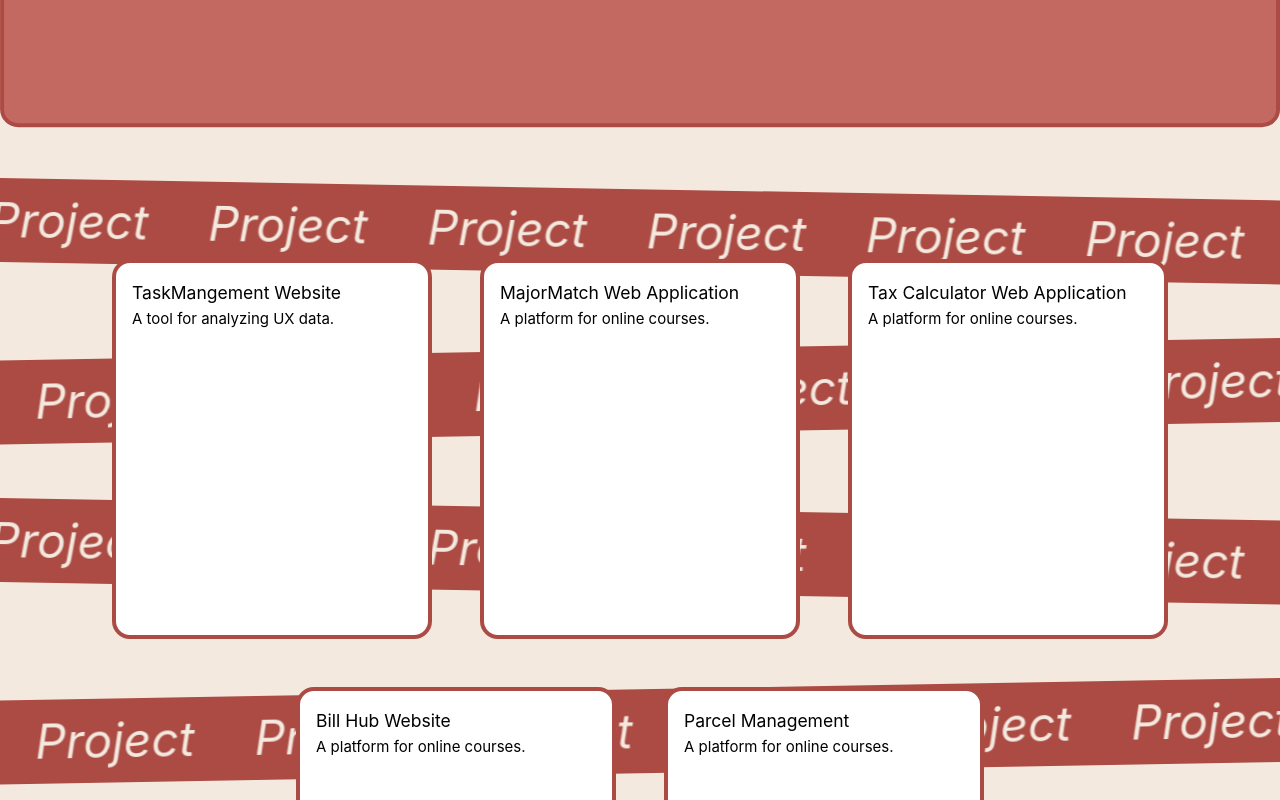
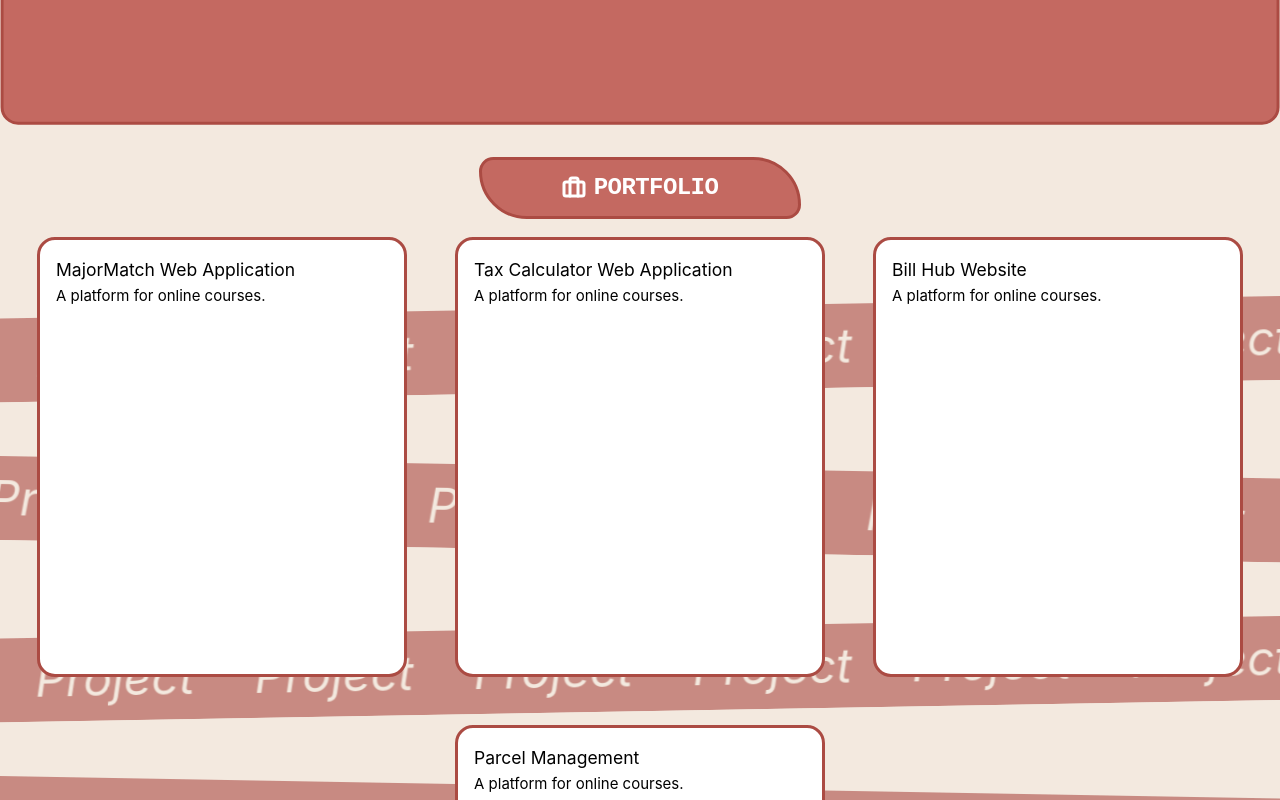
Before and after one commit to bypkt-bk/portfolio, a Vue app: page / in a window 1280 px wide. Shown: the part 640-1440 px from the top of the page. Built offline with nearby package versions, Linux system fonts and the light colour scheme.

Commit message:
style(project, stroke): redesign for card and stroke

```diff
--- a/src/components/footer/footer.vue
+++ b/src/components/footer/footer.vue
@@ -0,0 +1,14 @@
+<template>
+  <div class="footer">this is footer</div>
+</template>
+<style scoped>
+.footer {
+  padding: 1rem;
+  width: 100%;
+  height: 100px;
+  color: black;
+  background: var(--redbrick);
+  border-top: 4px solid var(--redink, #ab4b43);
+  cursor: pointer;
+}
+</style>
--- a/src/components/header/MenuDropdown.vue
+++ b/src/components/header/MenuDropdown.vue
@@ -25,7 +25,7 @@ button {
   justify-content: flex-end;
   align-items: center;
   border-radius: 18px;
-  border: 4px solid var(--redink);
+  border: 3px solid var(--redink);
   background: var(--white, #fff);
   color: var(--redbrick);
 }
--- a/src/components/header/NavBar.vue
+++ b/src/components/header/NavBar.vue
@@ -24,7 +24,7 @@ import { Linkedin, Mail, Github } from 'lucide-vue-next'
   align-items: center;
   gap: 18px;
   border-radius: 18px;
-  border: 4px solid var(--redink);
+  border: 3px solid var(--redink);
   background: var(--white, #fff);
   width: fit-content;
   min-width: 601px;
--- a/src/components/hero/HeroBanner.vue
+++ b/src/components/hero/HeroBanner.vue
@@ -12,7 +12,7 @@
         d="M1262.07 733.141H18.0712C9.23464 733.141 2.07117 725.978 2.07117 717.141V18.5029C2.07117 9.66638 9.23461 2.50293 18.0712 2.50293H571.389C580.226 2.50293 587.389 9.66637 587.389 18.5029V65.0219C587.389 76.0676 596.344 85.0219 607.389 85.0219H1262.07C1270.91 85.0219 1278.07 92.1853 1278.07 101.022V717.141C1278.07 725.978 1270.91 733.141 1262.07 733.141Z"
         fill="#C46961"
         stroke="#AB4B43"
-        stroke-width="4"
+        stroke-width="3"
       />
     </svg>
 
--- a/src/components/projects/ProjectItem.vue
+++ b/src/components/projects/ProjectItem.vue
@@ -11,15 +11,12 @@ defineProps({ project: Object })
 
 <style scoped>
 .project-item {
-  border: 1px solid #ccc;
   padding: 1rem;
-  width: 320px;
-  height: 380px;
-  min-width: none;
-  max-width: none;
+  width: 370px;
+  height: 440px;
   color: black;
   border-radius: 18px;
-  border: 4px solid var(--redink, #ab4b43);
+  border: 3px solid var(--redink, #ab4b43);
   background: #fff;
   cursor: pointer;
 }
--- /dev/null
+++ b/src/components/projects/ProjectMain.vue
@@ -0,0 +1,19 @@
+<template>
+  <div class="frame">
+    <h1>{{ project.title }}</h1>
+    <p>{{ project.detail }}</p>
+  </div>
+</template>
+<script setup>
+const project = [{ title: 'TaskMangement Website', detail: 'hello' }]
+</script>
+<style scoped>
+.frame {
+  width: 1280px;
+  margin: 0 auto;
+  height: 580px;
+  border-radius: 18px;
+  border: 4px solid var(--redink, #ab4b43);
+  background: #fff;
+}
+</style>
--- a/src/components/projects/ProjectMarqueeBottom.vue
+++ b/src/components/projects/ProjectMarqueeBottom.vue
@@ -9,7 +9,7 @@
 
 <script setup>
 import { ref } from 'vue'
-const words = ref(Array(15).fill('Project')) // เพิ่มจำนวนให้มากขึ้น
+const words = ref(Array(15).fill('Project'))
 </script>
 
 <style scoped>
@@ -25,6 +25,7 @@ const words = ref(Array(15).fill('Project')) // เพิ่มจำนวน
   position: absolute;
   right: -200px;
   background: var(--redink, #ab4b43);
+  opacity: 60%;
 }
 
 .marquee-content {
--- a/src/components/projects/ProjectMarqueeTop.vue
+++ b/src/components/projects/ProjectMarqueeTop.vue
@@ -25,6 +25,7 @@ const words = ref(Array(15).fill('Project')) // เพิ่มจำนวน
   position: absolute;
   left: -200px;
   background: var(--redink, #ab4b43);
+  opacity: 60%;
 }
 
 .marquee-content {
@@ -33,7 +34,7 @@ const words = ref(Array(15).fill('Project')) // เพิ่มจำนวน
   font-size: 48px;
   font-style: italic;
   font-weight: 900;
-  line-height: 48px; /* 100% */
+  line-height: 48px;
   gap: 60px;
   animation: marquee 80s linear infinite;
 }
--- a/src/views/HomeView.vue
+++ b/src/views/HomeView.vue
@@ -8,18 +8,23 @@
       <HeroBanner />
     </section>
 
-    <section class="section">
-      <template v-if="isLargeScreen">
-        <ProjectMarqueeBottom class="Marquee0" />
+    <section class="project">
+      <!-- <ProjectMain/> -->
+      <p class="portfolio-title"><Briefcase stroke-width="3px" /> PORTFOLIO</p>
+      <div class="project-list">
+        <ProjectItem v-for="project in projects" :key="project.id" :project="project" />
+      </div>
+      <!-- <ProjectMarqueeBottom class="Marquee0" /> -->
+      <template v-if="isMarqueeVisible">
         <ProjectMarqueeTop class="Marquee1" />
         <ProjectMarqueeBottom class="Marquee2" />
         <ProjectMarqueeTop class="Marquee3" />
         <ProjectMarqueeBottom class="Marquee4" />
+        <ProjectMarqueeTop class="Marquee5" />
+        <ProjectMarqueeBottom class="Marquee6" />
       </template>
-      <div class="project-list">
-        <ProjectItem v-for="project in projects" :key="project.id" :project="project" />
-      </div>
     </section>
+    <!-- <Footer /> -->
   </div>
 </template>
 
@@ -30,21 +35,23 @@ import ProjectItem from '@/components/projects/ProjectItem.vue'
 import MenuDropdown from '@/components/header/MenuDropdown.vue'
 import ProjectMarqueeTop from '@/components/projects/ProjectMarqueeTop.vue'
 import ProjectMarqueeBottom from '@/components/projects/ProjectMarqueeBottom.vue'
+import ProjectMain from '@/components/projects/ProjectMain.vue'
+import Footer from '@/components/footer/footer.vue'
+import { Briefcase } from 'lucide-vue-next'
 import { ref, onMounted, onUnmounted } from 'vue'
 
 const projects = [
-  { id: 1, title: 'TaskMangement Website', description: 'A tool for analyzing UX data.' },
-  { id: 2, title: 'MajorMatch Web Application', description: 'A platform for online courses.' },
-  { id: 3, title: 'Tax Calculator Web Application', description: 'A platform for online courses.' },
-  { id: 4, title: 'Bill Hub Website', description: 'A platform for online courses.' },
-  { id: 5, title: 'Parcel Management', description: 'A platform for online courses.' },
+  { id: 1, title: 'MajorMatch Web Application', description: 'A platform for online courses.' },
+  { id: 2, title: 'Tax Calculator Web Application', description: 'A platform for online courses.' },
+  { id: 3, title: 'Bill Hub Website', description: 'A platform for online courses.' },
+  { id: 4, title: 'Parcel Management', description: 'A platform for online courses.' },
 ]
 
-const isLargeScreen = ref(window.matchMedia('(min-width: 1121px)').matches)
+const isMarqueeVisible = ref(window.matchMedia('(min-width: 852px)').matches)
 const isNavbarVisible = ref(window.matchMedia('(min-width: 755px)').matches)
 
 const updateScreenSize = () => {
-  isLargeScreen.value = window.matchMedia('(min-width: 1121px)').matches
+  isMarqueeVisible.value = window.matchMedia('(min-width: 852px)').matches
   isNavbarVisible.value = window.matchMedia('(min-width: 755px)').matches
 }
 
@@ -62,26 +69,6 @@ div {
   position: relative;
 }
 
-.section {
-  padding: 2rem;
-  position: relative;
-  overflow-x: hidden;
-}
-
-.project-list {
-  display: flex;
-  justify-content: center;
-  align-items: center;
-  gap: 48px;
-  flex-wrap: wrap;
-  margin-top: 100px;
-}
-
-.skills-container {
-  display: flex;
-  gap: 2rem;
-}
-
 .navigation {
   display: flex;
   gap: 8px;
@@ -96,20 +83,79 @@ div {
   margin: 0 auto;
 }
 
+.project {
+  display: flex;
+  flex-direction: column;
+  gap: 18px;
+  padding: 2rem;
+  padding-bottom: 5rem;
+  align-items: center;
+  position: relative;
+  overflow-x: hidden;
+}
+
+.portfolio-header {
+  display: flex;
+  width: 100%;
+  justify-content: space-evenly;
+}
+
+.portfolio-title {
+  display: flex;
+  color: white;
+  background-color: var(--redbrick);
+  text-align: center;
+  font-family: monospace;
+  font-weight: 600;
+  font-size: 24px;
+  line-height: 48px;
+  letter-spacing: -0.576px;
+  width: fit-content;
+  border-radius: 15px 50px;
+  border: 3px solid var(--redink);
+  padding: 4px;
+  padding-left: 80px;
+  padding-right: 80px;
+  justify-content: center;
+  align-items: center;
+  gap: 8px;
+}
+
+.project-list {
+  display: flex;
+  justify-content: center;
+  align-items: center;
+  gap: 48px;
+  flex-wrap: wrap;
+}
+
 .Marquee0 {
-  top: 20px;
+  top: -20px;
+  z-index: -1;
 }
 .Marquee1 {
-  top: 180px;
+  top: 140px;
+  z-index: -1;
 }
 .Marquee2 {
-  top: 340px;
+  top: 300px;
+  z-index: -1;
 }
 .Marquee3 {
-  top: 520px;
+  top: 460px;
+  z-index: -1;
 }
 .Marquee4 {
-  top: 700px;
+  top: 620px;
+  z-index: -1;
+}
+.Marquee5 {
+  top: 780px;
+  z-index: -1;
+}
+.Marquee6 {
+  top: 940px;
+  z-index: -1;
 }
 
 .Marquee0:hover,
```
